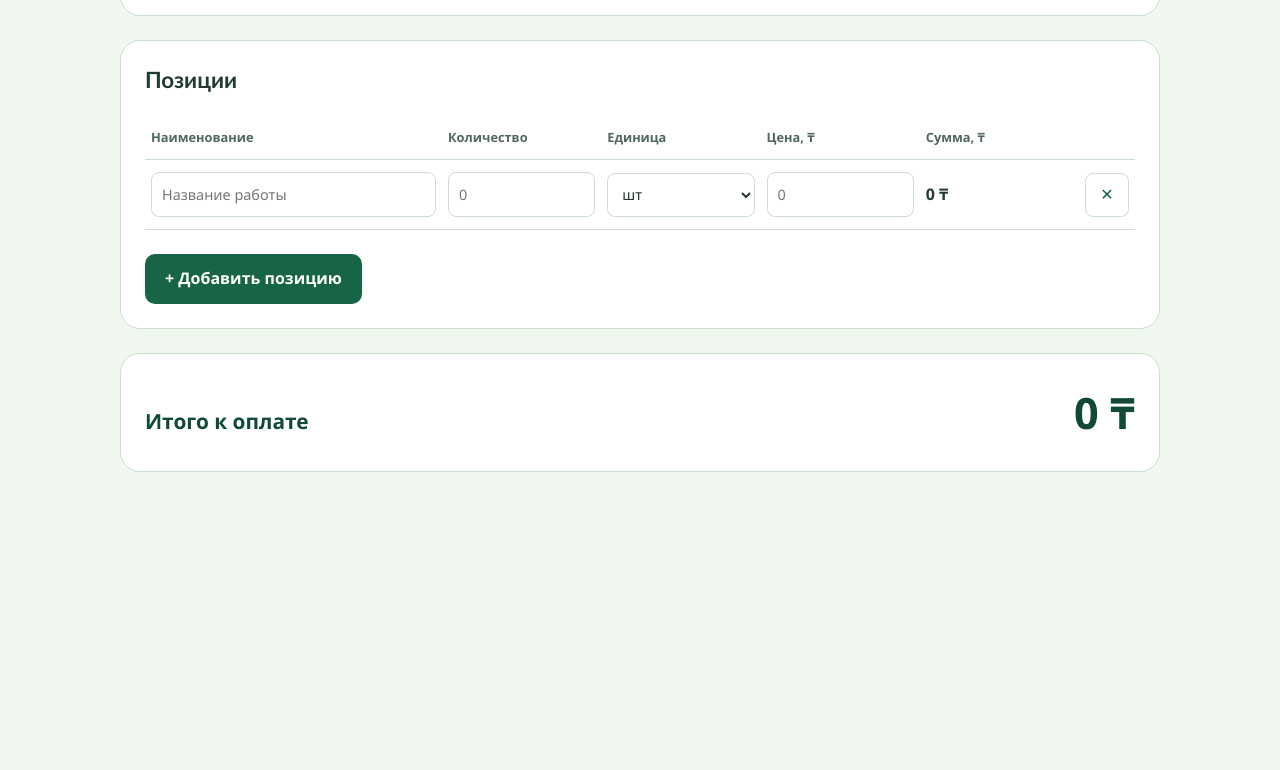
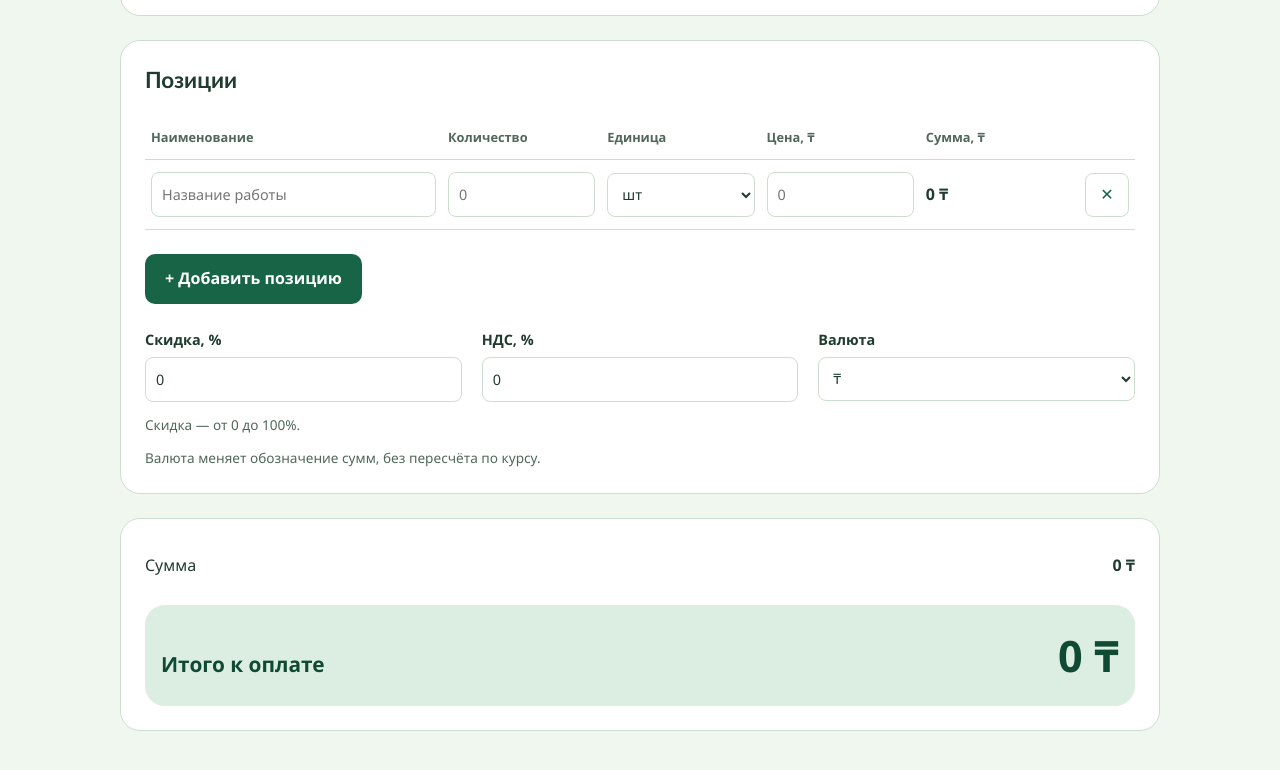
Before and after one commit to messagepro100-cpu/-, a plain HTML site: page index.html in a window 1280 px wide. Shown: the part 404-1174 px from the top of the page. Before the commit the page ends 932 px from the top, so only its background shows below. Drawn offline with Linux system fonts and the light colour scheme.

Commit message:
Добавить расчёт сметы

```diff
--- a/index.html
+++ b/index.html
@@ -31,19 +31,31 @@
               <th scope="col">Наименование</th>
               <th scope="col">Количество</th>
               <th scope="col">Единица</th>
-              <th scope="col">Цена, ₸</th>
-              <th scope="col">Сумма, ₸</th>
+              <th scope="col">Цена, <span data-currency>₸</span></th>
+              <th scope="col">Сумма, <span data-currency>₸</span></th>
               <th scope="col"><span class="visually-hidden">Удаление</span></th>
             </tr>
           </thead>
           <tbody id="estimate-items"></tbody>
         </table>
         <button id="add-item" class="button" type="button">+ Добавить позицию</button>
+        <div class="estimate-settings">
+          <label>Скидка, %<input id="estimate-discount" type="text" inputmode="decimal" value="0" autocomplete="off" aria-describedby="discount-hint"></label>
+          <label>НДС, %<input id="estimate-vat" type="text" inputmode="decimal" value="0" autocomplete="off"></label>
+          <label>Валюта<select id="estimate-currency" aria-describedby="currency-hint"><option value="₸">₸</option><option value="₽">₽</option><option value="$">$</option><option value="€">€</option></select></label>
+        </div>
+        <p id="discount-hint" class="settings-hint">Скидка — от 0 до 100%.</p>
+        <p id="currency-hint" class="settings-hint">Валюта меняет обозначение сумм, без пересчёта по курсу.</p>
       </div>
 
-      <div class="estimate-total" role="status" aria-live="polite" aria-atomic="true">
-        <span>Итого к оплате</span>
-        <output id="estimate-total">0 ₸</output>
+      <div class="estimate-card estimate-summary" role="status" aria-live="polite" aria-atomic="true">
+        <dl class="estimate-breakdown">
+          <div class="summary-row"><dt>Сумма</dt><dd><output id="estimate-subtotal">0 ₸</output></dd></div>
+          <div id="discount-row" class="summary-row" hidden><dt>Скидка</dt><dd><output id="discount-amount">0 ₸</output></dd></div>
+          <div id="discounted-row" class="summary-row" hidden><dt>Сумма со скидкой</dt><dd><output id="discounted-amount">0 ₸</output></dd></div>
+          <div id="vat-row" class="summary-row" hidden><dt>НДС</dt><dd><output id="vat-amount">0 ₸</output></dd></div>
+          <div class="estimate-total"><dt>Итого к оплате</dt><dd><output id="estimate-total">0 ₸</output></dd></div>
+        </dl>
       </div>
       <noscript>Для автоматического расчёта сметы включите JavaScript в браузере.</noscript>
     </section>
@@ -53,8 +65,8 @@
         <td><label><span class="item-label">Наименование</span><input class="item-name" type="text" placeholder="Название работы" autocomplete="off"></label></td>
         <td><label><span class="item-label">Количество</span><input class="item-quantity" type="text" inputmode="decimal" placeholder="0" autocomplete="off"></label></td>
         <td><label><span class="item-label">Единица</span><select class="item-unit"><option>шт</option><option>час</option><option>услуга</option></select></label></td>
-        <td><label><span class="item-label">Цена, ₸</span><input class="item-price" type="text" inputmode="decimal" placeholder="0" autocomplete="off"></label></td>
-        <td class="item-sum-cell"><span class="item-label">Сумма, ₸</span><output class="item-sum" aria-label="Сумма строки">0 ₸</output></td>
+        <td><label><span class="item-label">Цена, <span data-currency>₸</span></span><input class="item-price" type="text" inputmode="decimal" placeholder="0" autocomplete="off"></label></td>
+        <td class="item-sum-cell"><span class="item-label">Сумма, <span data-currency>₸</span></span><output class="item-sum" aria-label="Сумма строки">0 ₸</output></td>
         <td class="item-remove-cell"><button class="item-remove" type="button" aria-label="Удалить позицию">✕</button></td>
       </tr>
     </template>
--- a/script.js
+++ b/script.js
@@ -3,7 +3,10 @@ const estimateItems = document.getElementById('estimate-items');
 const rowTemplate = document.getElementById('estimate-row-template');
 const addItemButton = document.getElementById('add-item');
 const estimateTotal = document.getElementById('estimate-total');
-const moneyFormat = new Intl.NumberFormat('ru-RU', { maximumFractionDigits: 2 });
+const discountInput = document.getElementById('estimate-discount');
+const vatInput = document.getElementById('estimate-vat');
+const currencyInput = document.getElementById('estimate-currency');
+const moneyFormat = new Intl.NumberFormat('ru-RU', { maximumFractionDigits: 0 });
 
 // Поддерживаем десятичную запятую и пробелы в записи «15 000».
 function readNumber(value) {
@@ -14,12 +17,12 @@ function readNumber(value) {
 }
 
 function roundMoney(value) {
-  const rounded = Math.round((value + Number.EPSILON) * 100) / 100;
+  const rounded = Math.round(value);
   return Number.isFinite(rounded) ? rounded : 0;
 }
 
 function formatMoney(value) {
-  return `${moneyFormat.format(value)} ₸`;
+  return `${moneyFormat.format(value)} ${currencyInput.value}`;
 }
 
 function updateEstimate() {
@@ -31,7 +34,26 @@ function updateEstimate() {
     row.querySelector('.item-sum').textContent = formatMoney(sum);
     total = roundMoney(total + sum);
   }
-  estimateTotal.textContent = formatMoney(total);
+  // Сначала скидка от суммы позиций, затем НДС от суммы со скидкой.
+  const discountRate = Math.min(100, readNumber(discountInput.value));
+  const vatRate = readNumber(vatInput.value);
+  const discount = roundMoney(total * (discountRate / 100));
+  const discounted = roundMoney(total - discount);
+  const vat = roundMoney(discounted * (vatRate / 100));
+
+  document.getElementById('estimate-subtotal').textContent = formatMoney(total);
+  document.getElementById('discount-amount').textContent = formatMoney(discount);
+  document.getElementById('discounted-amount').textContent = formatMoney(discounted);
+  document.getElementById('vat-amount').textContent = formatMoney(vat);
+  document.getElementById('discount-row').hidden = discount === 0;
+  document.getElementById('discounted-row').hidden = discounted === 0;
+  document.getElementById('vat-row').hidden = vat === 0;
+  estimateTotal.textContent = formatMoney(roundMoney(discounted + vat));
+
+  // Меняем знак и в заголовках таблицы, и в подписях мобильных карточек.
+  document.querySelectorAll('[data-currency]').forEach((label) => {
+    label.textContent = currencyInput.value;
+  });
 }
 
 function addEstimateRow(focus = true) {
@@ -44,6 +66,12 @@ function addEstimateRow(focus = true) {
 
 addItemButton.addEventListener('click', () => addEstimateRow());
 estimateItems.addEventListener('input', updateEstimate);
+discountInput.addEventListener('input', () => {
+  if (readNumber(discountInput.value) > 100) discountInput.value = '100';
+  updateEstimate();
+});
+vatInput.addEventListener('input', updateEstimate);
+currencyInput.addEventListener('change', updateEstimate);
 
 estimateItems.addEventListener('click', (event) => {
   const removeButton = event.target.closest('.item-remove');
--- a/styles.css
+++ b/styles.css
@@ -245,3 +245,47 @@ select:focus-visible {
     justify-self: end;
   }
 }
+
+/* Настройки скидки, НДС и валюты. */
+.estimate-settings {
+  display: grid;
+  grid-template-columns: repeat(auto-fit, minmax(min(100%, 180px), 1fr));
+  gap: 20px;
+  margin-top: 24px;
+}
+
+.settings-hint {
+  margin: 12px 0 0;
+  font-size: 0.85rem;
+}
+
+.estimate-breakdown,
+.estimate-breakdown dd {
+  margin: 0;
+}
+
+.summary-row {
+  display: flex;
+  flex-wrap: wrap;
+  justify-content: space-between;
+  gap: 8px 20px;
+  padding-block: 10px;
+}
+
+.estimate-summary [hidden] {
+  display: none;
+}
+
+.estimate-breakdown dd {
+  max-width: 100%;
+  overflow-wrap: anywhere;
+  font-weight: 600;
+  font-variant-numeric: tabular-nums;
+}
+
+.estimate-summary .estimate-total {
+  margin-top: 16px;
+  padding: 16px;
+  border: 0;
+  background: var(--accent-soft);
+}
```
